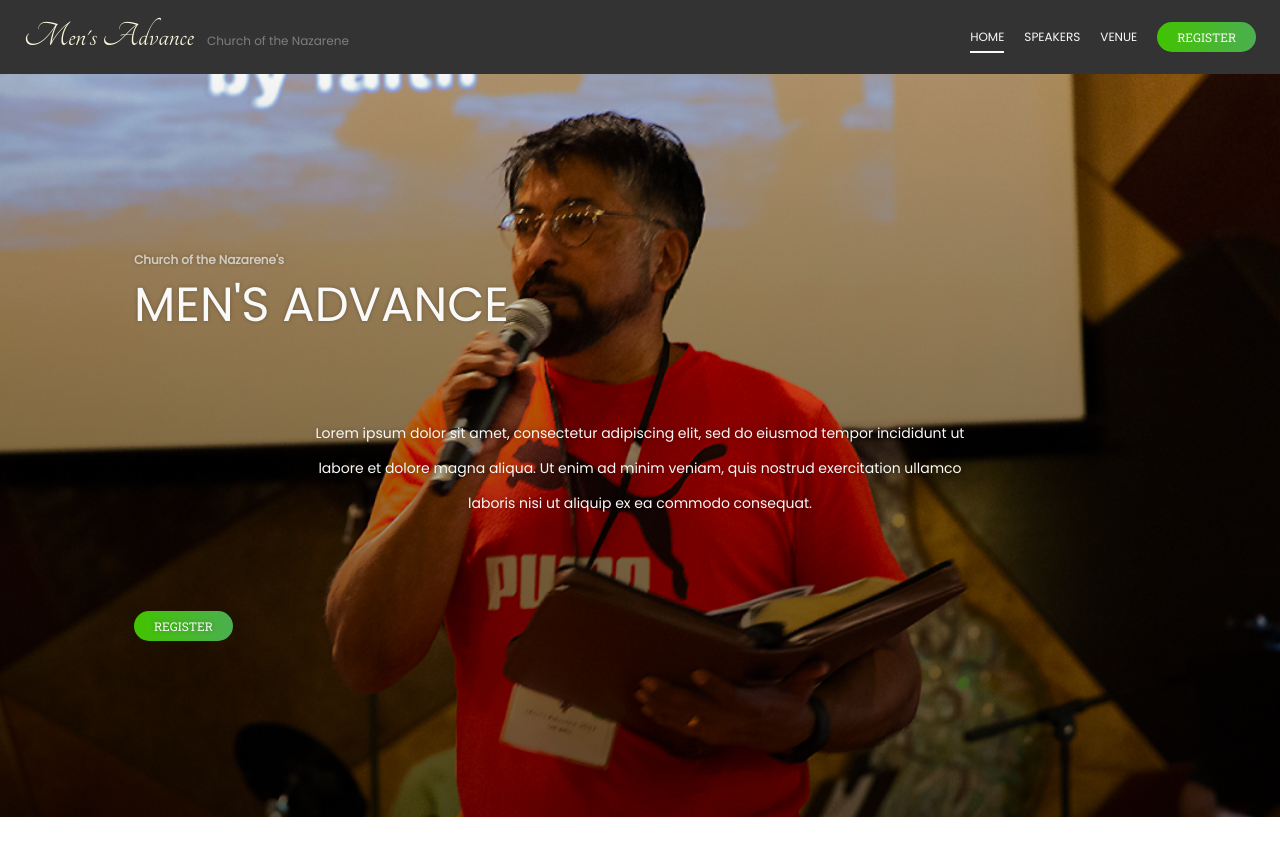
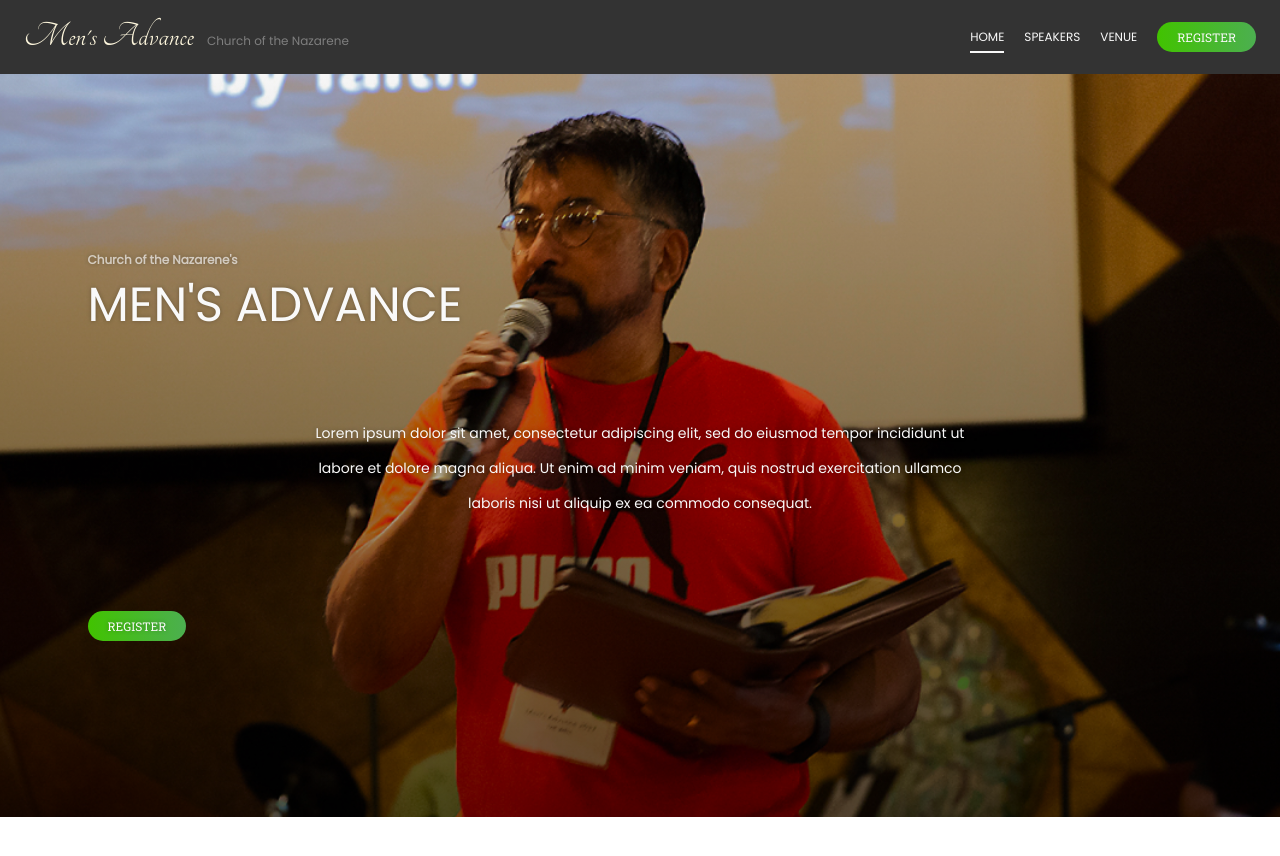
Before and after one commit to juliancoleman/mens-advance, a Jekyll site: the page built from index.html, in a window 1280 px wide. Shown: the top 856 px of the page. Built offline with Jekyll 4.4.1, drawn with Linux system fonts in a browser that asks for light colours.

Commit message:
makes wide container even wider

```diff
--- a/_sass/components/hero.scss
+++ b/_sass/components/hero.scss
@@ -60,4 +60,8 @@
     text-align: center;
     margin-bottom: 90px;
   }
+
+  .register-button {
+    text-align: center;
+  }
 }
--- a/assets/css/style.scss
+++ b/assets/css/style.scss
@@ -11,7 +11,7 @@
 @import "components/hero";
 
 .container-wide {
-  width: 1012px;
+  width: 1105px;
 }
 
 .container {
```
